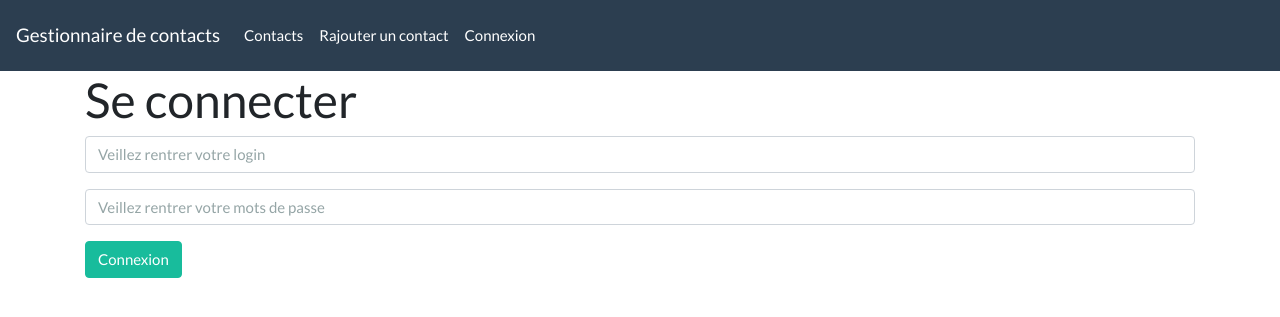
After one commit to MonPetitAnge/contact-manager, a Symfony app: template templates/security/login.html.twig in a window 1280 px wide. The commit adds this page. Shown: the top 317 px of the page. Run offline with Twig, Linux system fonts and the light colour scheme; the template is opened without the code that fills it, so the values that code supplies are empty; some libraries are stand-ins or nearby versions.

Commit message:
:boom: :construction: adding login and logout functions
Rajout des fonctions pour le login et logout

```diff
--- a/templates/base.html.twig
+++ b/templates/base.html.twig
@@ -21,6 +21,20 @@
                     <li class="nav-item">
                         <a class="nav-link" href="{{ path('contact_create') }}">Rajouter un contact</a>
                     </li>
+
+                    {% if not app.user %}
+                    <li class="nav-item">
+                        <a href="{{ path('security_login') }}" class="nav-link">
+                            Connexion
+                        </a>
+                    </li>
+                    {% else %}
+                    <li class="nav-item">
+                        <a href="{{ path('security_logout') }}" class="nav-link">
+                            Déconnexion
+                        </a>
+                    </li>
+                    {% endif %}
                 </ul>
             </div>
         </nav>
--- /dev/null
+++ b/templates/security/login.html.twig
@@ -0,0 +1,19 @@
+{% extends 'base.html.twig' %}
+
+{% block body %}
+    <h1>Se connecter</h1>
+
+    <form action="{{ path('security_login') }}" method="post">
+        <div class="form-group">
+            <input type="text" placeholder="Veillez rentrer votre login" required name="_username" class="form-control">
+        </div>
+
+        <div class="form-group">
+            <input type="password" placeholder="Veillez rentrer votre mots de passe" required name="_password"
+                   class="form-control">
+        </div>
+        <div class="form-group">
+            <button type="submit" class="btn btn-success">Connexion</button>
+        </div>
+    </form>
+{% endblock %}
```
Also changed, not shown: src/Controller/SecurityController.php (+17 -0 lines), 1 other file.
